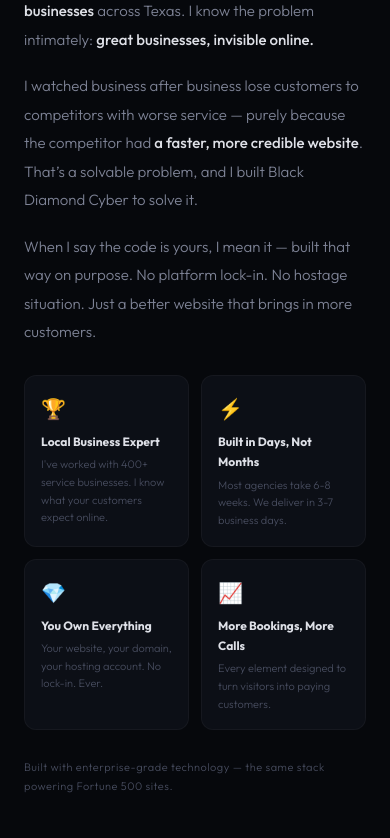
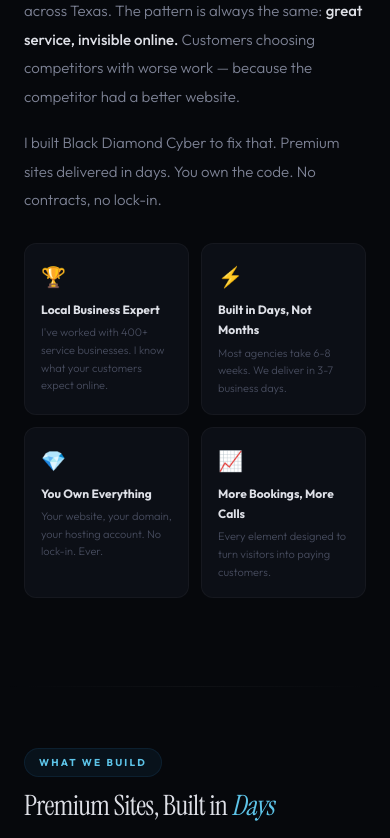
Before and after one commit to blackdiamondcyber-png/black-diamond-cyber, a Next.js app: page / in a window 390 px wide. Shown: the part 2260-3098 px from the top of the page. Built offline with nearby package versions, Linux system fonts and the light colour scheme.

Commit message:
fix: remove tech stack text, tighten founder bio, full-width mobile CTAs

```diff
--- a/src/app/globals.css
+++ b/src/app/globals.css
@@ -259,7 +259,7 @@
 /* Responsive */
 @media(max-width:1024px){.hero .c,.fdr .c{grid-template-columns:1fr;gap:36px}.steps,.pgrid{grid-template-columns:1fr 1fr}.svcs{grid-template-columns:1fr 1fr}.why-grid{grid-template-columns:1fr 1fr}.fg{grid-template-columns:1fr 1fr}.nl a:nth-child(n+5){display:none}.hero-vis{display:none}}
 @media(max-width:768px){.pc{flex:0 0 280px}.rc{flex:0 0 300px}.audit-grid{grid-template-columns:1fr}.hbar{flex-wrap:wrap;gap:20px}.audit-results-row{flex-direction:column;text-align:center}.audit-card{padding:24px 20px !important}.fg{grid-template-columns:1fr 1fr}}
-@media(max-width:640px){.nav{left:10px;right:10px;transform:none;padding:8px 8px 8px 14px;gap:8px}.nl{display:none}.steps,.pgrid,.svcs,.why-grid,.growth-grid{grid-template-columns:1fr}.fg{grid-template-columns:1fr}section{padding:60px 0}.hero{padding:100px 0 60px;min-height:auto}.hbar{gap:16px;flex-wrap:wrap}.hv{font-size:28px}.cta-i{padding:40px 20px}.pc{flex:0 0 85vw}.rc{flex:0 0 85vw}.ti{gap:16px}.tp{display:none}.audit-grid{grid-template-columns:1fr}}
+@media(max-width:640px){.nav{left:10px;right:10px;transform:none;padding:8px 8px 8px 14px;gap:8px}.nl{display:none}.steps,.pgrid,.svcs,.why-grid,.growth-grid{grid-template-columns:1fr}.fg{grid-template-columns:1fr}section{padding:60px 0}.hero{padding:100px 0 60px;min-height:auto}.hbar{gap:16px;flex-wrap:wrap}.hv{font-size:28px}.cta-i{padding:40px 20px}.pc{flex:0 0 85vw}.rc{flex:0 0 85vw}.ti{gap:16px}.tp{display:none}.audit-grid{grid-template-columns:1fr}.hero .bp,.hero .bs{width:100%;justify-content:center;text-align:center}}
 
 /* Fallback: ensure sections visible even if IntersectionObserver misses */
 @keyframes revealFallback{to{opacity:1;transform:none;filter:none}}
--- a/src/components/Founder.tsx
+++ b/src/components/Founder.tsx
@@ -95,16 +95,11 @@
           </div>
 
           <p style={{ fontSize: '15px', color: 'var(--t2)', lineHeight: 1.9, marginBottom: '18px' }}>
-            I&rsquo;ve worked directly with <strong style={{ color: 'var(--text)' }}>400+ local service businesses</strong> across Texas. I know the problem intimately: <strong style={{ color: 'var(--text)' }}>great businesses, invisible online.</strong>
-          </p>
-
-          <p style={{ fontSize: '15px', color: 'var(--t2)', lineHeight: 1.9, marginBottom: '18px' }}>
-            I watched business after business lose customers to competitors with worse service &mdash; purely because the competitor had
-            <strong style={{ color: 'var(--text)' }}> a faster, more credible website</strong>. That&rsquo;s a solvable problem, and I built Black Diamond Cyber to solve it.
+            I&rsquo;ve worked with <strong style={{ color: 'var(--text)' }}>400+ local service businesses</strong> across Texas. The pattern is always the same: <strong style={{ color: 'var(--text)' }}>great service, invisible online.</strong> Customers choosing competitors with worse work &mdash; because the competitor had a better website.
           </p>
 
           <p style={{ fontSize: '15px', color: 'var(--t2)', lineHeight: 1.9, marginBottom: '28px' }}>
-            When I say the code is yours, I mean it &mdash; built that way on purpose. No platform lock-in. No hostage situation. Just a better website that brings in more customers.
+            I built Black Diamond Cyber to fix that. Premium sites delivered in days. You own the code. No contracts, no lock-in.
           </p>
 
           {/* Differentiators */}
@@ -132,10 +127,7 @@
             ))}
           </div>
 
-          {/* Enterprise tech note */}
-          <p style={{ fontSize: '11px', color: 'var(--t3)', letterSpacing: '0.5px' }}>
-            Built with enterprise-grade technology — the same stack powering Fortune 500 sites.
-          </p>
+
         </motion.div>
       </div>
     </section>
```
